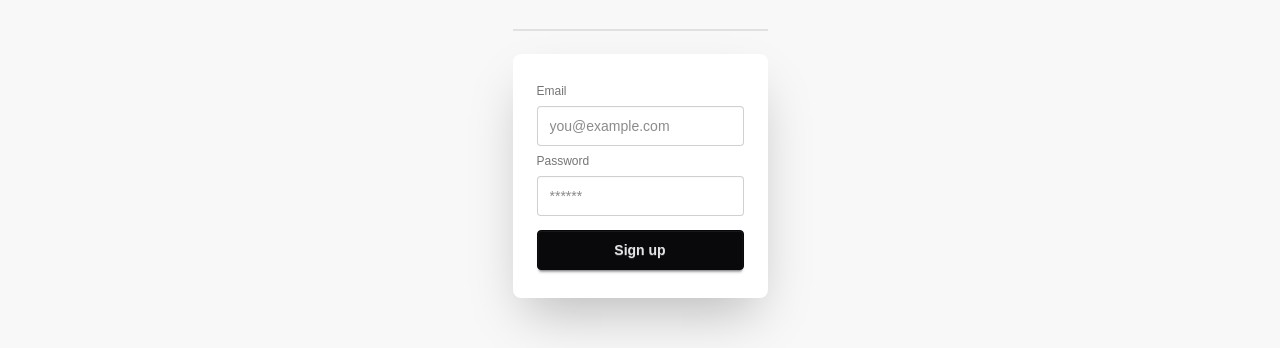
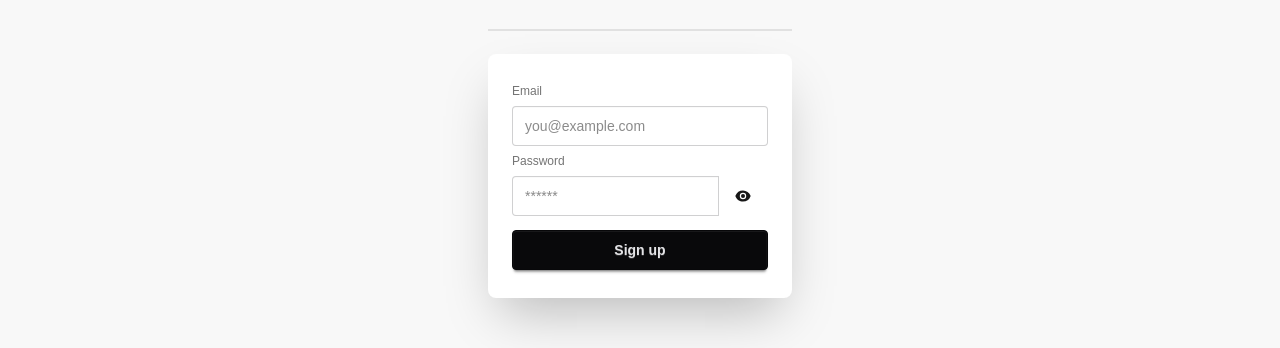
Before and after one commit to evgeniedasaev/tracker-web-client, a Next.js app: page /signup in a window 1280 px wide. Shown: the part 337-685 px from the top of the page. Built offline with nearby package versions, Linux system fonts and the light colour scheme; no server answers.

Commit message:
feat: beatify auth form

```diff
--- a/src/features/auth/ui/AuthForm.tsx
+++ b/src/features/auth/ui/AuthForm.tsx
@@ -1,9 +1,12 @@
 'use client';
 
-import { useActionState, useEffect } from 'react';
+import { useActionState, useEffect, useMemo, useRef, useState } from 'react';
+import { useFormStatus } from 'react-dom';
 import type { AuthState } from '@/features/auth/model/view-model';
 import { useToast } from '@/shared/ui/toast';
 import { SubmitButton } from '@/features/auth/ui/SubmitButton';
+import { credentialsSchema } from '@/features/auth/service/contracts';
+import { EyeIcon, EyeSlashIcon } from '@heroicons/react/20/solid';
 
 type AuthFormProps = {
   title: string;
@@ -12,15 +15,183 @@ type AuthFormProps = {
   action: (_state: AuthState, formData: FormData) => Promise<AuthState>;
 };
 
+type AuthValues = {
+  email: string;
+  password: string;
+};
+
+type FieldErrors = Partial<Record<keyof AuthValues, string>>;
+
+const validateValues = (values: AuthValues): FieldErrors => {
+  const result = credentialsSchema.safeParse(values);
+  if (result.success) return {};
+
+  const fieldErrors = result.error.flatten().fieldErrors;
+  const email = fieldErrors.email?.[0];
+  const password = fieldErrors.password?.[0];
+
+  return {
+    email,
+    password,
+  };
+};
+
+function FormFields({
+  values,
+  errors,
+  onChange,
+  onBlur,
+  showPassword,
+  onTogglePassword,
+  pendingLabel,
+  cta,
+  emailRef,
+  passwordRef,
+}: {
+  values: AuthValues;
+  errors: FieldErrors;
+  onChange: (field: keyof AuthValues, value: string) => void;
+  onBlur: (field: keyof AuthValues) => void;
+  showPassword: boolean;
+  onTogglePassword: () => void;
+  pendingLabel: string;
+  cta: string;
+  emailRef: React.RefObject<HTMLInputElement | null>;
+  passwordRef: React.RefObject<HTMLInputElement | null>;
+}) {
+  const { pending } = useFormStatus();
+  const pendingClassName = pending ? 'opacity-70 pointer-events-none' : '';
+
+  return (
+    <fieldset className={`fieldset ${pendingClassName}`}>
+      <label className="label">Email</label>
+      <input
+        ref={emailRef}
+        id="email"
+        type="email"
+        name="email"
+        value={values.email}
+        onChange={(event) => {
+          onChange('email', event.target.value);
+        }}
+        onBlur={() => {
+          onBlur('email');
+        }}
+        className={`input ${errors.email ? 'input-error' : ''}`}
+        placeholder="you@example.com"
+        required
+      />
+      {errors.email ? <p className="text-error text-sm">{errors.email}</p> : null}
+      <label className="label">Password</label>
+      <div className="join w-full">
+        <input
+          ref={passwordRef}
+          id="password"
+          type={showPassword ? 'text' : 'password'}
+          name="password"
+          value={values.password}
+          onChange={(event) => {
+            onChange('password', event.target.value);
+          }}
+          onBlur={() => {
+            onBlur('password');
+          }}
+          className={`input join-item w-full ${errors.password ? 'input-error' : ''}`}
+          placeholder="******"
+          required
+        />
+        <button
+          type="button"
+          className="btn join-item btn-ghost"
+          onClick={onTogglePassword}
+          aria-label={showPassword ? 'Hide password' : 'Show password'}
+        >
+          {showPassword ? <EyeSlashIcon className="h-4 w-4" /> : <EyeIcon className="h-4 w-4" />}
+        </button>
+      </div>
+      {errors.password ? <p className="text-error text-sm">{errors.password}</p> : null}
+      <SubmitButton pendingLabel={pendingLabel} cta={cta} />
+    </fieldset>
+  );
+}
+
 export function AuthForm({ title, cta, pendingLabel, action }: AuthFormProps) {
   const [state, formAction] = useActionState(action, { success: false });
   const { message, fieldErrors, success } = state;
   const { notify } = useToast();
+  const [values, setValues] = useState<AuthValues>({ email: '', password: '' });
+  const [touched, setTouched] = useState<Record<keyof AuthValues, boolean>>({
+    email: false,
+    password: false,
+  });
+  const [clientErrors, setClientErrors] = useState<FieldErrors>({});
+  const [serverErrors, setServerErrors] = useState<FieldErrors>({});
+  const [hasSubmitted, setHasSubmitted] = useState(false);
+  const [showPassword, setShowPassword] = useState(false);
+  const emailRef = useRef<HTMLInputElement | null>(null);
+  const passwordRef = useRef<HTMLInputElement | null>(null);
+
+  const displayErrors = useMemo<FieldErrors>(() => {
+    const errors: FieldErrors = {};
+    const showClient = hasSubmitted || touched.email || touched.password;
+
+    if (showClient && clientErrors.email) errors.email = clientErrors.email;
+    if (showClient && clientErrors.password) errors.password = clientErrors.password;
+
+    if (hasSubmitted || Object.keys(serverErrors).length) {
+      errors.email = errors.email ?? serverErrors.email;
+      errors.password = errors.password ?? serverErrors.password;
+    }
+
+    return errors;
+  }, [clientErrors, serverErrors, touched, hasSubmitted]);
 
   useEffect(() => {
     if (!message) return;
     notify(message, success ? 'success' : 'error');
   }, [message, notify, success]);
+
+  useEffect(() => {
+    if (!success) return;
+    if (message) return;
+    notify('Success', 'success');
+  }, [message, notify, success]);
+
+  useEffect(() => {
+    setServerErrors(fieldErrors ?? {});
+  }, [fieldErrors]);
+
+  useEffect(() => {
+    const id = window.setTimeout(() => {
+      setClientErrors(validateValues(values));
+    }, 250);
+    return () => {
+      clearTimeout(id);
+    };
+  }, [values]);
+
+  const handleChange = (field: keyof AuthValues, value: string) => {
+    setValues((prev) => ({ ...prev, [field]: value }));
+    setServerErrors((prev) => ({ ...prev, [field]: undefined }));
+  };
+
+  const handleBlur = (field: keyof AuthValues) => {
+    setTouched((prev) => ({ ...prev, [field]: true }));
+    setClientErrors(validateValues(values));
+  };
+
+  const handleSubmit = (event: React.FormEvent<HTMLFormElement>) => {
+    setHasSubmitted(true);
+    setTouched({ email: true, password: true });
+    const immediateErrors = validateValues(values);
+    setClientErrors(immediateErrors);
+
+    if (immediateErrors.email || immediateErrors.password) {
+      event.preventDefault();
+      if (immediateErrors.email) emailRef.current?.focus();
+      else if (immediateErrors.password) passwordRef.current?.focus();
+    }
+  };
 
   return (
     <div className="hero bg-base-200 min-h-screen">
@@ -29,36 +200,21 @@ export function AuthForm({ title, cta, pendingLabel, action }: AuthFormProps) {
           <h1 className="text-5xl font-bold">{title}</h1>
           <div className="divider" />
           <div className="card bg-base-100 w-full max-w-sm shrink-0 shadow-2xl">
-            <form className="card-body" action={formAction}>
-              <fieldset className="fieldset">
-                <label className="label">Email</label>
-                <input
-                  id="email"
-                  type="email"
-                  name="email"
-                  defaultValue=""
-                  className={`input ${fieldErrors?.email ? 'input-error' : ''}`}
-                  placeholder="you@example.com"
-                  required
-                />
-                {fieldErrors?.email ? (
-                  <p className="text-error text-sm">{fieldErrors.email}</p>
-                ) : null}
-                <label className="label">Password</label>
-                <input
-                  id="password"
-                  type="password"
-                  name="password"
-                  defaultValue=""
-                  className={`input ${fieldErrors?.password ? 'input-error' : ''}`}
-                  placeholder="******"
-                  required
-                />
-                {fieldErrors?.password ? (
-                  <p className="text-error text-sm">{fieldErrors.password}</p>
-                ) : null}
-                <SubmitButton pendingLabel={pendingLabel} cta={cta} />
-              </fieldset>
+            <form className="card-body" action={formAction} onSubmit={handleSubmit}>
+              <FormFields
+                values={values}
+                errors={displayErrors}
+                onChange={handleChange}
+                onBlur={handleBlur}
+                showPassword={showPassword}
+                onTogglePassword={() => {
+                  setShowPassword((prev) => !prev);
+                }}
+                pendingLabel={pendingLabel}
+                cta={cta}
+                emailRef={emailRef}
+                passwordRef={passwordRef}
+              />
             </form>
           </div>
         </div>
--- a/src/features/auth/ui/SubmitButton.tsx
+++ b/src/features/auth/ui/SubmitButton.tsx
@@ -9,7 +9,14 @@ export function SubmitButton({ pendingLabel, cta }: SubmitButtonProps) {
   const { pending } = useFormStatus();
   return (
     <button type="submit" className="btn btn-neutral mt-2" disabled={pending}>
-      {pending ? pendingLabel : cta}
+      {pending ? (
+        <>
+          <span className="loading loading-spinner loading-sm" />
+          {pendingLabel}
+        </>
+      ) : (
+        cta
+      )}
     </button>
   );
 }
```
